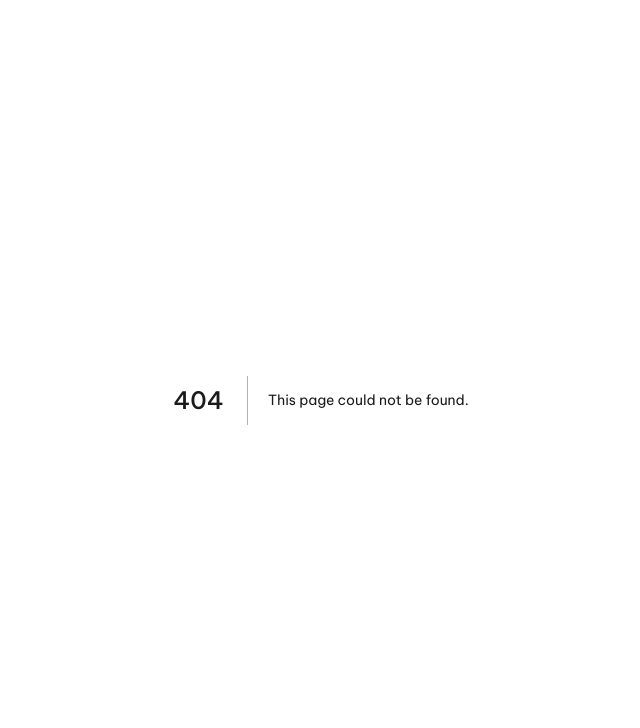
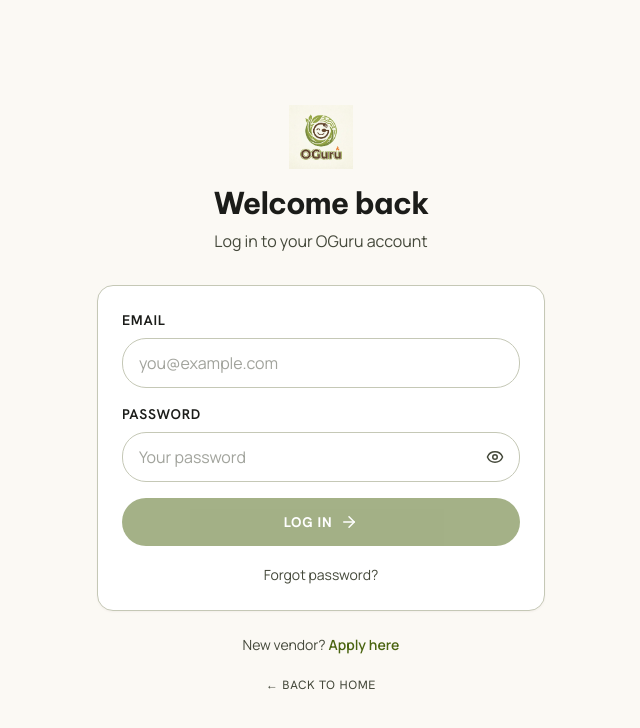
Before and after one commit to dorrykartabani-ctrl/oguru, a Next.js app: page /login in a window 1280 px wide. Before the commit this address had no page. Shown: the top 728 px of the page, without its empty margins (319-959 px from the left). Built offline with nearby package versions, Linux system fonts and the light colour scheme; no server answers.

Commit message:
Create page.tsx

```diff
--- /dev/null
+++ b/app/login/page.tsx
@@ -0,0 +1,208 @@
+'use client';
+
+import { useState } from 'react';
+import { useRouter } from 'next/navigation';
+import { createClient } from '@/lib/supabase/client';
+import { Loader2, AlertCircle, ArrowRight, Eye, EyeOff } from 'lucide-react';
+
+export default function LoginPage() {
+  const router = useRouter();
+  const supabase = createClient();
+
+  const [email, setEmail] = useState('');
+  const [password, setPassword] = useState('');
+  const [showPassword, setShowPassword] = useState(false);
+  const [loading, setLoading] = useState(false);
+  const [error, setError] = useState<string | null>(null);
+
+  const handleLogin = async (e: React.FormEvent) => {
+    e.preventDefault();
+    setLoading(true);
+    setError(null);
+
+    try {
+      // Sign in
+      const { data, error: signInError } = await supabase.auth.signInWithPassword({
+        email,
+        password,
+      });
+
+      if (signInError) {
+        setError(signInError.message);
+        setLoading(false);
+        return;
+      }
+
+      if (!data.user) {
+        setError('Login succeeded but no user data returned');
+        setLoading(false);
+        return;
+      }
+
+      // Check profile role
+      const { data: profile } = await supabase
+        .from('profiles')
+        .select('role')
+        .eq('id', data.user.id)
+        .single();
+
+      // Admins go to admin page (if we build one later)
+      if (profile?.role === 'admin') {
+        // For now admins can still see the vendor flow
+        // In future: router.push('/admin');
+      }
+
+      // Check business status to route appropriately
+      const { data: business } = await supabase
+        .from('businesses')
+        .select('status')
+        .eq('owner_id', data.user.id)
+        .single();
+
+      if (!business) {
+        // No business yet — send to apply
+        router.push('/vendor/apply');
+      } else if (business.status === 'approved') {
+        router.push('/vendor/dashboard');
+      } else {
+        // Pending, under_review, rejected, suspended
+        router.push('/vendor/pending');
+      }
+    } catch (err) {
+      const message = err instanceof Error ? err.message : 'Login failed';
+      setError(message);
+      setLoading(false);
+    }
+  };
+
+  return (
+    <main className="min-h-screen bg-surface flex flex-col items-center justify-center px-4 py-12">
+      <div className="max-w-md w-full">
+        {/* Logo & Welcome */}
+        <div className="text-center mb-8">
+          <img
+            src="/logo.png"
+            alt="OGuru"
+            className="w-16 h-16 mx-auto mb-4"
+          />
+          <h1 className="font-display text-3xl font-bold text-on-surface tracking-tight">
+            Welcome back
+          </h1>
+          <p className="text-on-surface-variant mt-2">
+            Log in to your OGuru account
+          </p>
+        </div>
+
+        {/* Login Form */}
+        <form
+          onSubmit={handleLogin}
+          className="bg-surface-container-lowest border border-outline-variant rounded-2xl p-6 space-y-4 shadow-organic-sm"
+        >
+          {/* Error message */}
+          {error && (
+            <div className="p-3 bg-error-container border border-error/20 rounded-xl flex items-start gap-2">
+              <AlertCircle
+                size={16}
+                className="text-error flex-shrink-0 mt-0.5"
+              />
+              <p className="text-sm text-on-error-container">{error}</p>
+            </div>
+          )}
+
+          {/* Email */}
+          <div>
+            <label className="block text-sm font-label font-semibold text-on-surface mb-2 uppercase tracking-wider">
+              Email
+            </label>
+            <input
+              type="email"
+              value={email}
+              onChange={(e) => setEmail(e.target.value)}
+              required
+              placeholder="you@example.com"
+              autoComplete="email"
+              className="w-full px-4 py-3 bg-surface-container-lowest border border-outline-variant rounded-xl text-base text-on-surface placeholder:text-on-surface-variant/50 focus:outline-none focus:border-primary focus:ring-2 focus:ring-primary/20 transition-all"
+              disabled={loading}
+            />
+          </div>
+
+          {/* Password */}
+          <div>
+            <label className="block text-sm font-label font-semibold text-on-surface mb-2 uppercase tracking-wider">
+              Password
+            </label>
+            <div className="relative">
+              <input
+                type={showPassword ? 'text' : 'password'}
+                value={password}
+                onChange={(e) => setPassword(e.target.value)}
+                required
+                placeholder="Your password"
+                autoComplete="current-password"
+                className="w-full px-4 py-3 bg-surface-container-lowest border border-outline-variant rounded-xl text-base text-on-surface placeholder:text-on-surface-variant/50 focus:outline-none focus:border-primary focus:ring-2 focus:ring-primary/20 transition-all"
+                disabled={loading}
+              />
+              <button
+                type="button"
+                onClick={() => setShowPassword(!showPassword)}
+                className="absolute right-3 top-1/2 -translate-y-1/2 text-on-surface-variant hover:text-primary p-1"
+                tabIndex={-1}
+              >
+                {showPassword ? <EyeOff size={18} /> : <Eye size={18} />}
+              </button>
+            </div>
+          </div>
+
+          {/* Submit */}
+          <button
+            type="submit"
+            disabled={loading || !email || !password}
+            className="w-full bg-primary text-on-primary py-3.5 rounded-xl font-label font-bold text-sm uppercase tracking-wider hover:opacity-90 active:scale-[0.98] transition-all flex items-center justify-center gap-2 disabled:opacity-50 disabled:cursor-not-allowed"
+          >
+            {loading ? (
+              <>
+                <Loader2 size={18} className="animate-spin" />
+                Logging in...
+              </>
+            ) : (
+              <>
+                Log in
+                <ArrowRight size={18} />
+              </>
+            )}
+          </button>
+
+          <div className="text-center">
+            <button
+              type="button"
+              className="text-sm text-on-surface-variant hover:text-primary transition-colors"
+            >
+              Forgot password?
+            </button>
+          </div>
+        </form>
+
+        {/* Sign up link */}
+        <p className="text-center mt-6 text-sm text-on-surface-variant">
+          New vendor?{' '}
+          <button
+            onClick={() => router.push('/vendor/apply')}
+            className="text-primary font-semibold hover:underline"
+          >
+            Apply here
+          </button>
+        </p>
+
+        {/* Back to home */}
+        <p className="text-center mt-4">
+          <button
+            onClick={() => router.push('/')}
+            className="text-xs text-on-surface-variant hover:text-primary transition-colors uppercase tracking-wider font-label"
+          >
+            ← Back to home
+          </button>
+        </p>
+      </div>
+    </main>
+  );
+}
```
